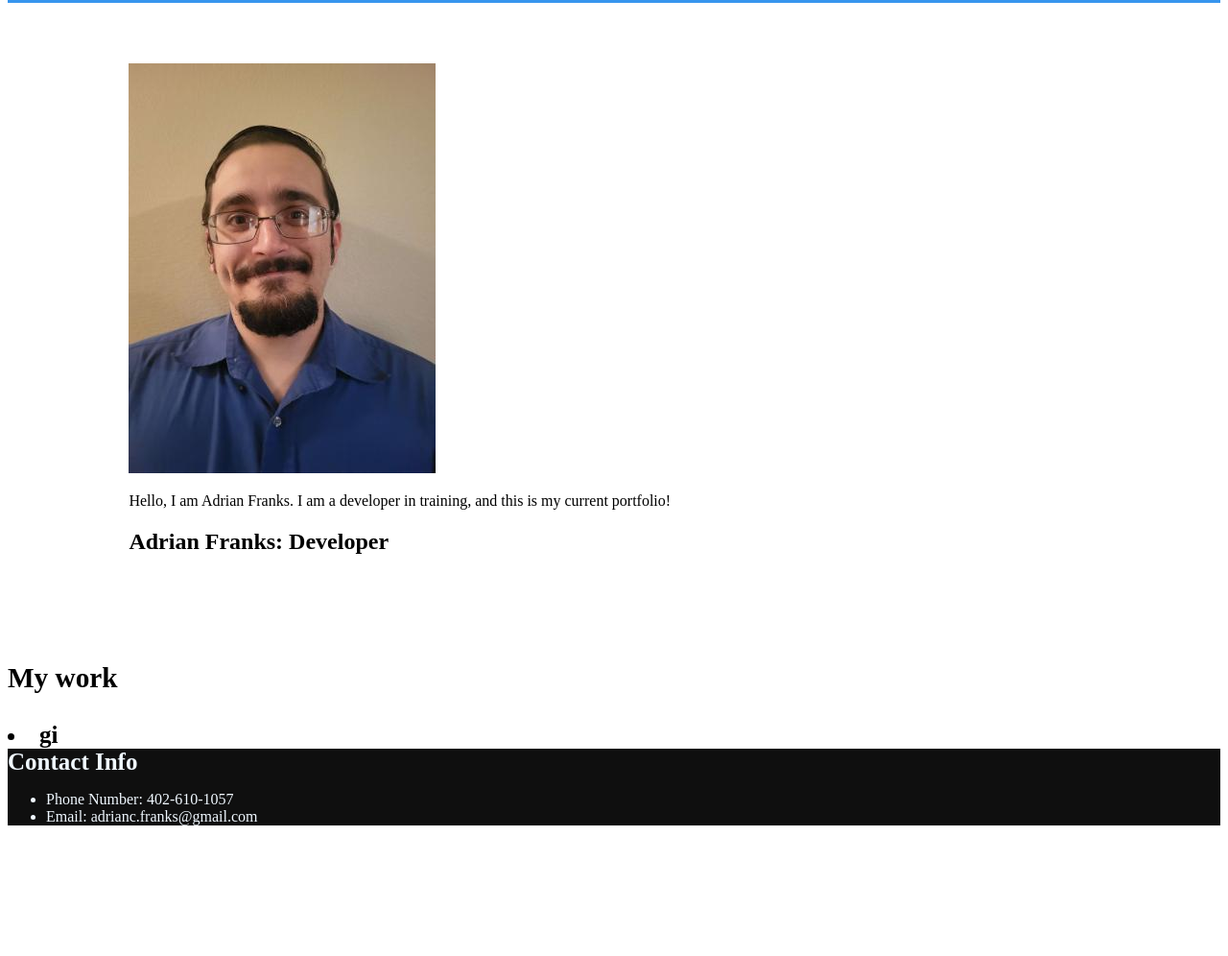
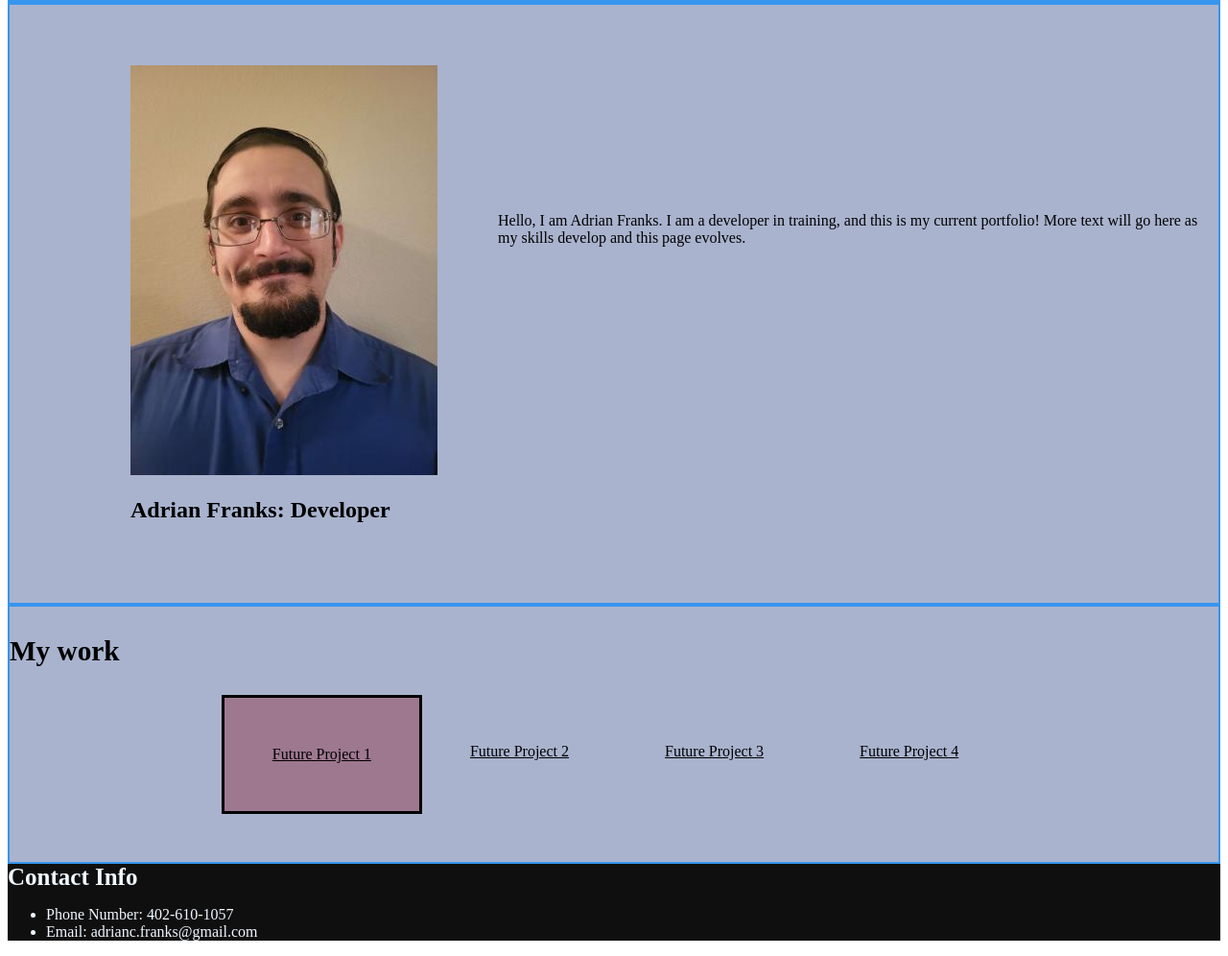
Before and after one commit to ACFcoding/Current-Portfolio, a plain HTML site: page index.html in a window 1280 px wide. Shown: the part 142-1138 px from the top of the page at 96% size. Before the commit the page ends 1018 px from the top, so only its background shows below. Drawn offline with Linux system fonts and the light colour scheme.

Commit message:
Added further css function and fleshed out the work section

```diff
--- a/index.html
+++ b/index.html
@@ -22,18 +22,27 @@
 
     </header>
 
+<section class= "photoText">
 <section class= "photo">
     <img src="images/Picture.jpg" alt= "Picture of Adrian Franks" />
-    <aside>
-        <p>Hello, I am Adrian Franks. I am a developer in training, and this is my current portfolio!</p>
-    </aside>
     <h2>Adrian Franks: Developer</h2>
 </section>
+<aside>
+    <p>Hello, I am Adrian Franks. I am a developer in training, and this is my current portfolio! More text will go here as my skills develop and this page evolves.</p>
+</aside>
+</section>
+
+
+
+
 
 <section class= "work">
     <h3>My work</h3>
     <section class="entries">
-        <li>gi</li>
+        <article class="e1">Future Project 1</article>
+        <article class="e2">Future Project 2</article>
+        <article class="e3">Future Project 3</article>
+        <article class="e4">Future Project 4</article>
     </section>
 </section>
 
--- a/style.css
+++ b/style.css
@@ -16,18 +16,54 @@ header {
     text-decoration: underline;
   }
 
+  .photoText {
+  display: flex;
+  border-style: solid;
+  border-width: 2px;
+  border-color: #3795ee;
+  background-color: #a9b3ce;
+  }
   .photo {
     padding: 5%;
     padding-left: 10%;
   }
 
   p {
-
+    position: relative; top: 200px;
   }
 
   .work {
     font-size: 25px;
     font-weight: 600;
+    border-style: solid;
+    border-width: 2px;
+    border-color: #3795ee;
+    background-color: #a9b3ce;
+  }
+
+  .entries {
+    display: flex;
+    flex-direction: row;
+    justify-content: center;
+    font-size: medium;
+    font-weight: 200;
+    text-decoration: underline;
+    padding-bottom: 50px;
+    .e1 {
+      padding: 50px;
+      border: 3px;
+      border-style: solid;
+      background-color: #9e788f;
+    }
+    .e2 {
+      padding: 50px;
+    }
+    .e3 {
+      padding: 50px;
+    }
+    .e4 {
+      padding: 50px;
+    }
   }
 
   footer {
@@ -40,4 +76,10 @@ header {
     font-weight: 600;
   }
 
-  @media screen and (max-width: 768px)
+  @media screen and (max-width: 768px) {
+    .entries {
+      display: flex;
+      flex-direction: column;
+      justify-content: center;
+    }
+  }
```
